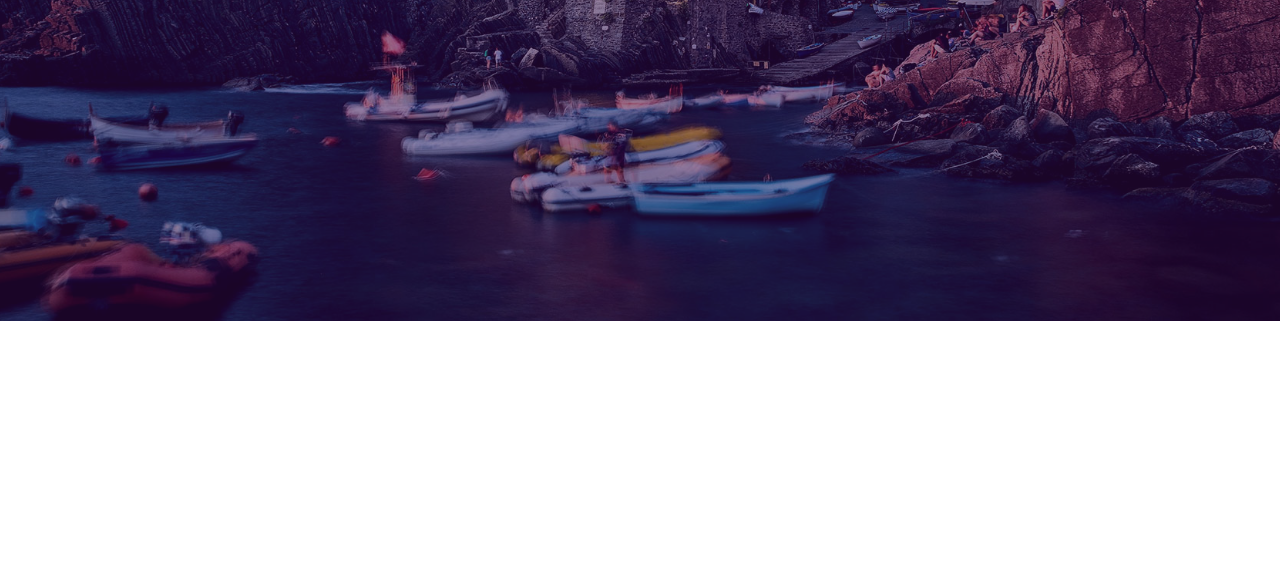
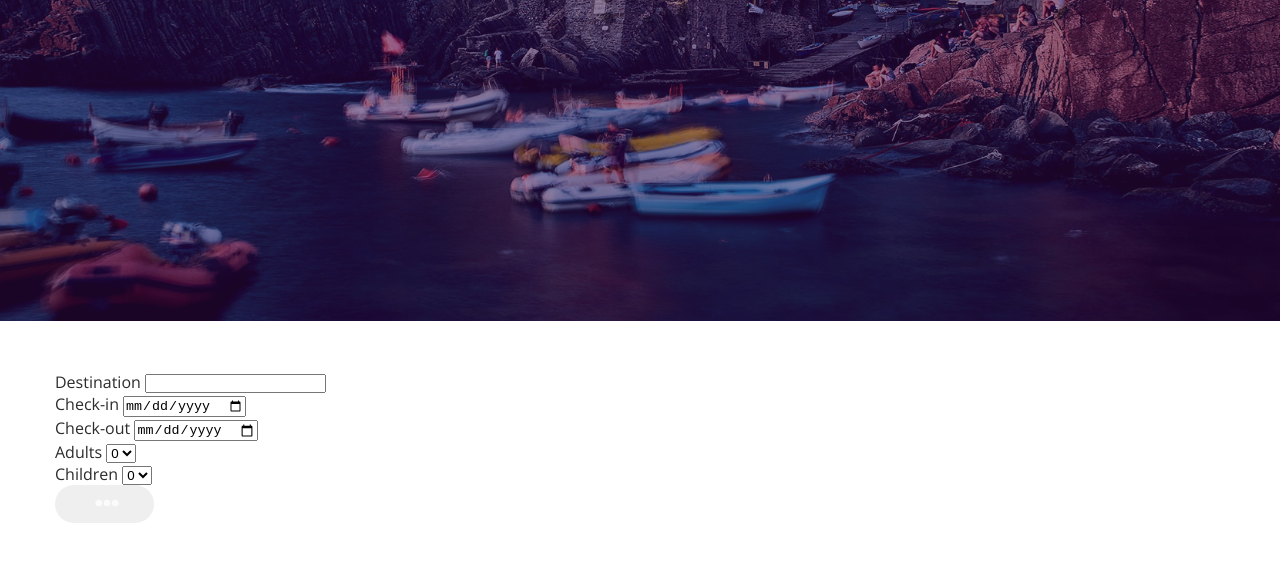
Before and after one commit to Mahfi-hub/HotelCalifornia, a plain HTML site: page index.html in a window 1280 px wide. Shown: the part 479-1040 px from the top of the page. Before the commit the page ends 800 px from the top, so only its background shows below. Drawn offline with nearby package versions, Linux system fonts and the light colour scheme.

Commit message:
add booking section html

```diff
--- a/index.html
+++ b/index.html
@@ -51,6 +51,49 @@
         </a>
       </div>
     </div>
+    <section class="booking">
+      <div class="container">
+        <form action="" class="form">
+          <div class="input-group">
+            <label for="destination" class="input-label">Destination</label>
+              <input type="text" class="input" id="destination">
+          </div>
+          <div class="input-group">
+            <label for="check-in" class="input-label">Check-in</label>
+              <input type="date" class="input" id="check-in">
+          </div>
+          <div class="input-group">
+            <label for="check-out" class="input-label">Check-out</label>
+              <input type="date" class="input" id="check-out">
+          </div>
+          <div class="input-group">
+            <label for="adults" class="input-label">Adults</label>
+            <select class="options" id="adults">
+            <option value="0">0</option>
+            <option value="0">1</option>
+            <option value="0">2</option>
+            <option value="0">3</option>
+            <option value="0">4</option>
+            <option value="0">5</option>
+            </select>
+          </div>
+          <div class="input-group">
+            <label for="children" class="input-label">Children</label>
+            <select class="options" id="children">
+            <option value="0">0</option>
+            <option value="0">1</option>
+            <option value="0">2</option>
+            <option value="0">3</option>
+            <option value="0">4</option>
+            <option value="0">5</option>
+            </select>
+          </div>
+          <button type="submit" class="btn form-btn btn-purple">
+            <span class="dots"><i class="fas fa-ellipsis-h"></i></span>
+          </button>
+        </form>
+      </div>
+    </section>
   </main>
   <script src="main.js"></script>
 </body>
```
